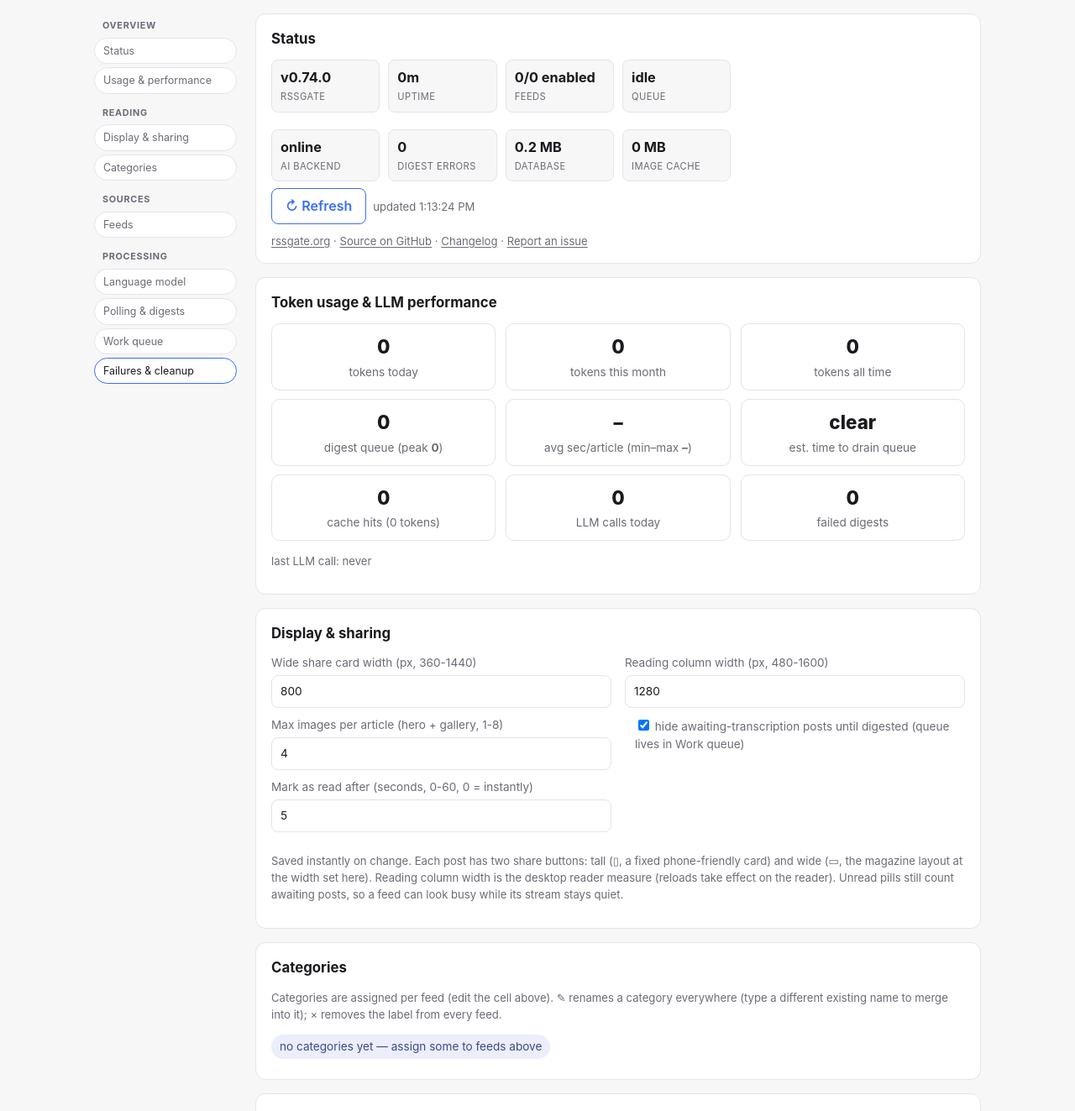
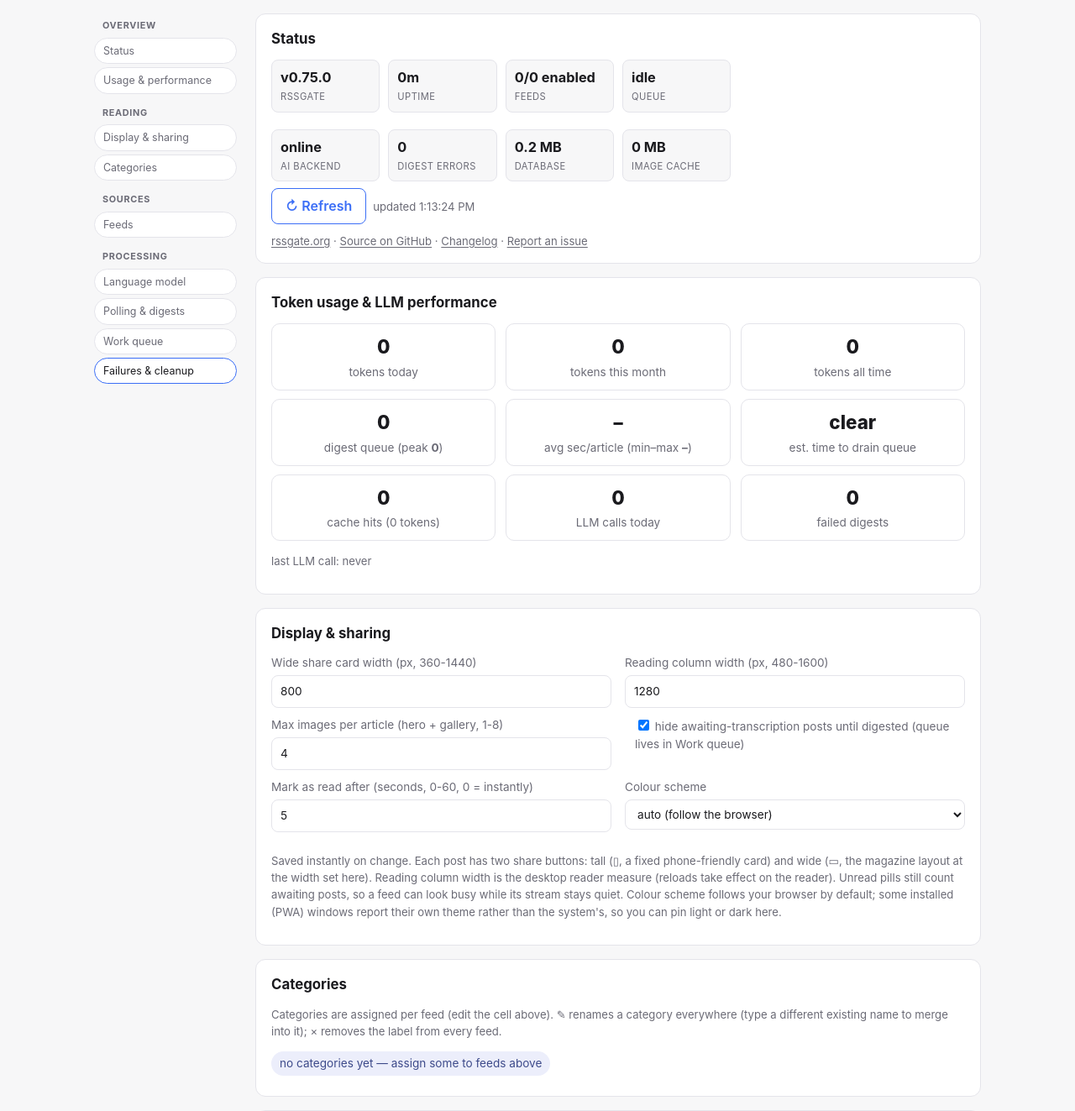
Before and after one commit to nkavassalis/RSSgate, a Flask app: page /admin in a window 1280 px wide. Shown: the part 57-1380 px from the top of the page at 84% size. Run offline with Flask 3, Linux system fonts and the light colour scheme; data that the repository does not hold is empty.

Commit message:
v0.75.0: colour scheme control (auto/light/dark) + theme-proof CSS vars; README desktop install

```diff
--- a/config.example.yaml
+++ b/config.example.yaml
@@ -74,7 +74,9 @@ summarizer:
     only.
 
 ui:
-  # 'auto' follows the OS/browser dark-mode setting; 'light'/'dark' force it.
+  # 'auto' follows the browser's dark-mode setting; 'light'/'dark' force it.
+  # Installed (PWA) windows can report their own theme, so pin it here if an
+  # app window disagrees with your desktop. Also editable in the admin panel.
   theme: auto
   items_per_page: 20
   # Share-snapshot card render width / desktop reading column width (admin-editable):
--- a/rssgate/__init__.py
+++ b/rssgate/__init__.py
@@ -1,2 +1,2 @@
 """RSSgate - local RSS feed manager with LLM-transcribed reader view."""
-__version__ = "0.74.0"
+__version__ = "0.75.0"
--- a/rssgate/static/admin.js
+++ b/rssgate/static/admin.js
@@ -298,6 +298,7 @@ async function loadConfig() {
   $('cfg-hidepend').checked = (cfg.ui || {}).hide_untranscribed !== false;
   $('cfg-readdelay').value = (cfg.ui || {}).read_delay ?? 5;
   $('cfg-sharewidth').value = (cfg.ui || {}).snapshot_width ?? 800;
+  $('cfg-theme').value = (cfg.ui || {}).theme || 'auto';
   const fc = cfg.fetch || {};
   $('cfg-ua').value = fc.user_agent || '';
   $('cfg-hostgap').value = fc.per_host_interval ?? 3;
@@ -535,6 +536,11 @@ const num = (el, lo, hi, dflt) => {
   const v = Math.max(lo, Math.min(hi, Math.round(+el.value || dflt)));
   el.value = v; return v;
 };
+// colour scheme: save, then repaint this page immediately so the choice is
+// visible without a reload (the document attribute is normally server-rendered)
+autosave('cfg-theme', el => ({ ui: { theme: el.value } }));
+$('cfg-theme').addEventListener('change', e =>
+  document.documentElement.dataset.theme = e.target.value === 'auto' ? '' : e.target.value);
 autosave('cfg-provider', el => ({ llm: { provider: el.value } }));
 autosave('cfg-base-url', el => ({ llm: { base_url: el.value.trim() } }));
 autosave('cfg-model', el => ({ llm: { model: el.value } }));
--- a/rssgate/static/style.css
+++ b/rssgate/static/style.css
@@ -3,18 +3,29 @@
   --bg: #f7f7f8; --card: #ffffff; --text: #1a1a1e; --muted: #6b6b76;
   --line: #e4e4ea; --accent: #3b6ef6; --chip: #eceefb; --chip-text: #3d4a8a;
   --link: #3f4147;
+  --ok: #27ae60; --warn: #b26a00; --danger: #c0392b;
   --topbar: #fffffff2; --shadow: 0 1px 3px rgba(20,20,30,.08);
 }
 @media (prefers-color-scheme: dark) {
   :root { --bg:#101014; --card:#1a1a21; --text:#e8e8ee; --muted:#9a9aa6;
     --line:#2a2a34; --accent:#7a9bff; --chip:#24243a; --chip-text:#aab6f0;
     --link: #ffffff;
-    --topbar:#15151bf2; --shadow: 0 1px 3px rgba(0,0,0,.5); }
+    --topbar:#15151bf2; --shadow: 0 1px 3px rgba(0,0,0,.5);
+    --ok:#4be08a; --warn:#ffc56b; --danger:#ff7a6e; }
 }
+/* Forced themes repeat the OS-dark variable SET in full (accent and link were
+   once missing here, so a forced theme rendered wrong accents). Status colours
+   are variables too: a @media (prefers-color-scheme) rule cannot be overridden
+   by an attribute, so anything that differs by theme must be a variable. */
+html { color-scheme: light; }
 html[data-theme="light"] { --bg:#f7f7f8; --card:#fff; --text:#1a1a1e; --muted:#6b6b76;
-  --line:#e4e4ea; --chip:#eceefb; --chip-text:#3d4a8a; --topbar:#fffffff2; }
+  --line:#e4e4ea; --accent:#3b6ef6; --chip:#eceefb; --chip-text:#3d4a8a;
+  --link:#3f4147; --topbar:#fffffff2;
+  --ok:#27ae60; --warn:#b26a00; --danger:#c0392b; color-scheme: light; }
 html[data-theme="dark"] { --bg:#101014; --card:#1a1a21; --text:#e8e8ee; --muted:#9a9aa6;
-  --line:#2a2a34; --chip:#24243a; --chip-text:#aab6f0; --topbar:#15151bf2; }
+  --line:#2a2a34; --accent:#7a9bff; --chip:#24243a; --chip-text:#aab6f0;
+  --link:#ffffff; --topbar:#15151bf2;
+  --ok:#4be08a; --warn:#ffc56b; --danger:#ff7a6e; color-scheme: dark; }
 
 * { box-sizing: border-box; }
 body { margin:0; background:var(--bg); color:var(--text);
@@ -361,13 +372,9 @@ select.imgmode { width:auto; display:inline-block; margin:0 0 0 8px;
   padding:3px 10px; border-radius:999px; margin-left:8px;
   align-self:center; }
 .pip-ok  { background:color-mix(in srgb, #2ecc71 18%, transparent);
-  color:#27ae60; }
+  color:var(--ok); }
 .pip-err { background:color-mix(in srgb, #e74c3c 18%, transparent);
-  color:#c0392b; }
-@media (prefers-color-scheme: dark) {
-  .pip-ok  { color:#4be08a; }
-  .pip-err { color:#ff7a6e; }
-}
+  color:var(--danger); }
 
 /* admin: grouped nav, danger zone, feed filter */
 .nav-group { display:none; font-size:.68rem; font-weight:700;
@@ -379,13 +386,13 @@ select.imgmode { width:auto; display:inline-block; margin:0 0 0 8px;
   border:1px solid color-mix(in srgb, #c62828 45%, var(--line));
   border-radius:10px; }
 .danger-zone h3 { margin:0 0 8px; font-size:.9rem; color:#c62828; }
-@media (prefers-color-scheme: dark) { .danger-zone h3, .btn.danger { color:#ff7a6e; } }
+.danger-zone h3, .btn.danger { color:var(--danger); }
 .feed-q { width:100%; margin:0 0 10px; }
 
 .paused-pill { display:inline-block; margin-top:3px; font-size:.72rem;
   padding:1px 8px; border-radius:999px; color:#b26a00;
   background:color-mix(in srgb, #f5a623 18%, transparent); }
-@media (prefers-color-scheme: dark) { .paused-pill { color:#ffc56b; } }
+.paused-pill { color:var(--warn); }
 
 .src-pill, .excerpt-pill { display:inline-block; margin:3px 4px 0 0;
   font-size:.72rem; padding:1px 8px; border-radius:999px; }
@@ -394,16 +401,15 @@ select.imgmode { width:auto; display:inline-block; margin:0 0 0 8px;
   background:color-mix(in srgb, #f5a623 18%, transparent); }
 .chip.excerpt { border-color:transparent; }
 b.warn { color:#b26a00; }
-@media (prefers-color-scheme: dark) {
-  .excerpt-pill, .chip.excerpt, b.warn { color:#ffc56b; } }
+.excerpt-pill, .chip.excerpt, b.warn { color:var(--warn); }
 
 .challenge-pill { display:inline-block; margin:3px 4px 0 0;
   font-size:.72rem; padding:1px 8px; border-radius:999px; color:#c0392b;
   background:color-mix(in srgb, #e74c3c 16%, transparent); }
-@media (prefers-color-scheme: dark) { .challenge-pill { color:#ff7a6e; } }
+.challenge-pill { color:var(--danger); }
 
 .pip-warn { background:color-mix(in srgb, #f5a623 22%, transparent); color:#b26a00; }
-@media (prefers-color-scheme: dark) { .pip-warn { color:#ffc56b; } }
+.pip-warn { color:var(--warn); }
 .status-grid.llm-down .status-cell[data-role=llm] b { color:#b26a00; }
 
 /* manual refresh feedback (admin): spinning glyph + dimmed content */
--- a/rssgate/templates/admin.html
+++ b/rssgate/templates/admin.html
@@ -88,12 +88,20 @@ RSSgate Admin</title>
         Work queue)</label>
       <label>Mark as read after (seconds, 0-60, 0 = instantly)
         <input id="cfg-readdelay" type="number" min="0" max="60" step="1"></label>
+      <label>Colour scheme
+        <select id="cfg-theme">
+          <option value="auto">auto (follow the browser)</option>
+          <option value="light">always light</option>
+          <option value="dark">always dark</option>
+        </select></label>
     </div>
     <p class="hint">Saved instantly on change. Each post has two share
     buttons: tall (&#9647;, a fixed phone-friendly card) and wide (&#9645;, the
     magazine layout at the width set here). Reading column width is the desktop reader measure (reloads
     take effect on the reader). Unread pills still count awaiting posts,
-    so a feed can look busy while its stream stays quiet.</p>
+    so a feed can look busy while its stream stays quiet. Colour scheme follows
+    your browser by default; some installed (PWA) windows report their own
+    theme rather than the system's, so you can pin light or dark here.</p>
   </section>
 
   <section class="panel" id="sec-categories">
--- a/rssgate/web.py
+++ b/rssgate/web.py
@@ -474,6 +474,8 @@ def create_app(config_path: str, conn=None, scheduler=None) -> Flask:
             rd = ui.get("read_delay")
             if isinstance(rd, (int, float)) and 0 <= rd <= 60:
                 ui_patch["read_delay"] = int(rd)
+            if ui.get("theme") in ("auto", "light", "dark"):
+                ui_patch["theme"] = ui["theme"]
         if ui_patch:
             patch["ui"] = ui_patch        # rest of ui: file only
         fetch = patch.pop("fetch", None)
```
Also changed, not shown: AGENTS.md (+5 -0 lines), tests/test_api.py (+11 -0 lines), tests/test_ui_real.py (+38 -0 lines), CHANGELOG.md, README.md.
